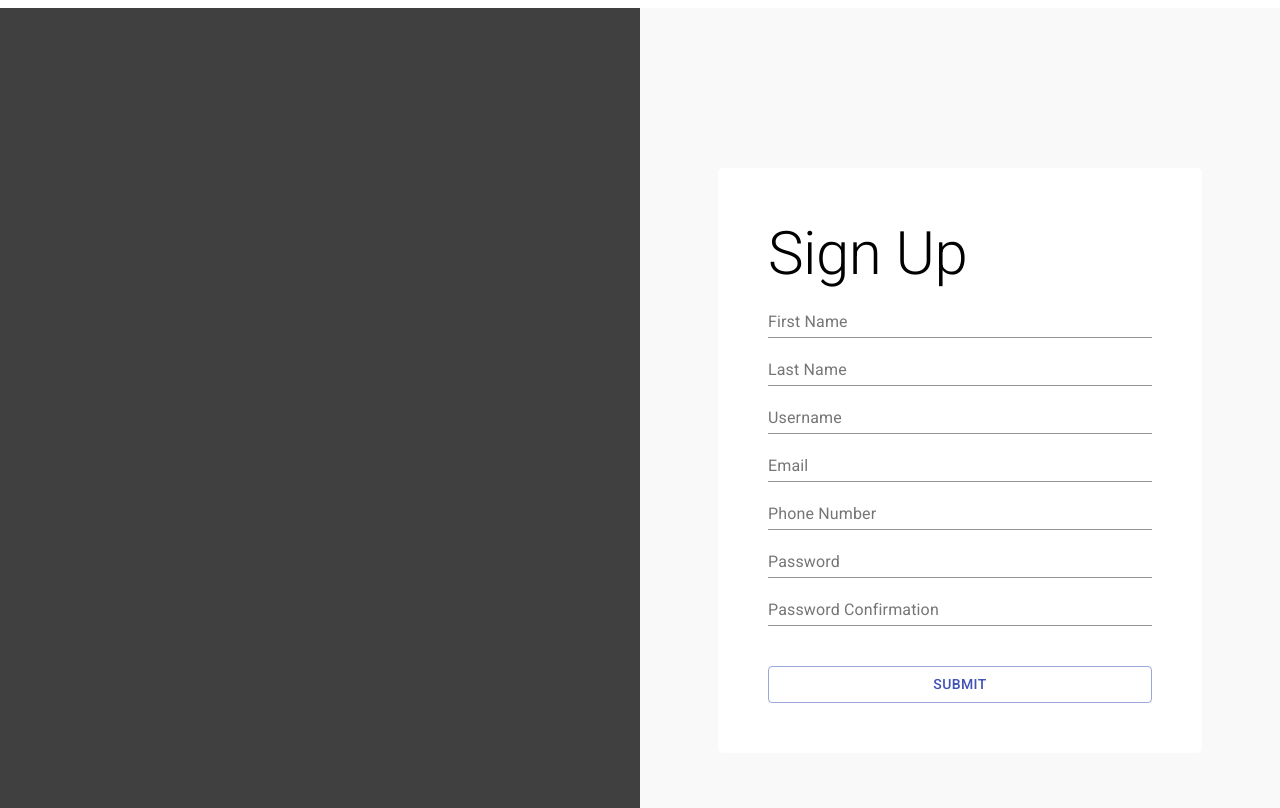
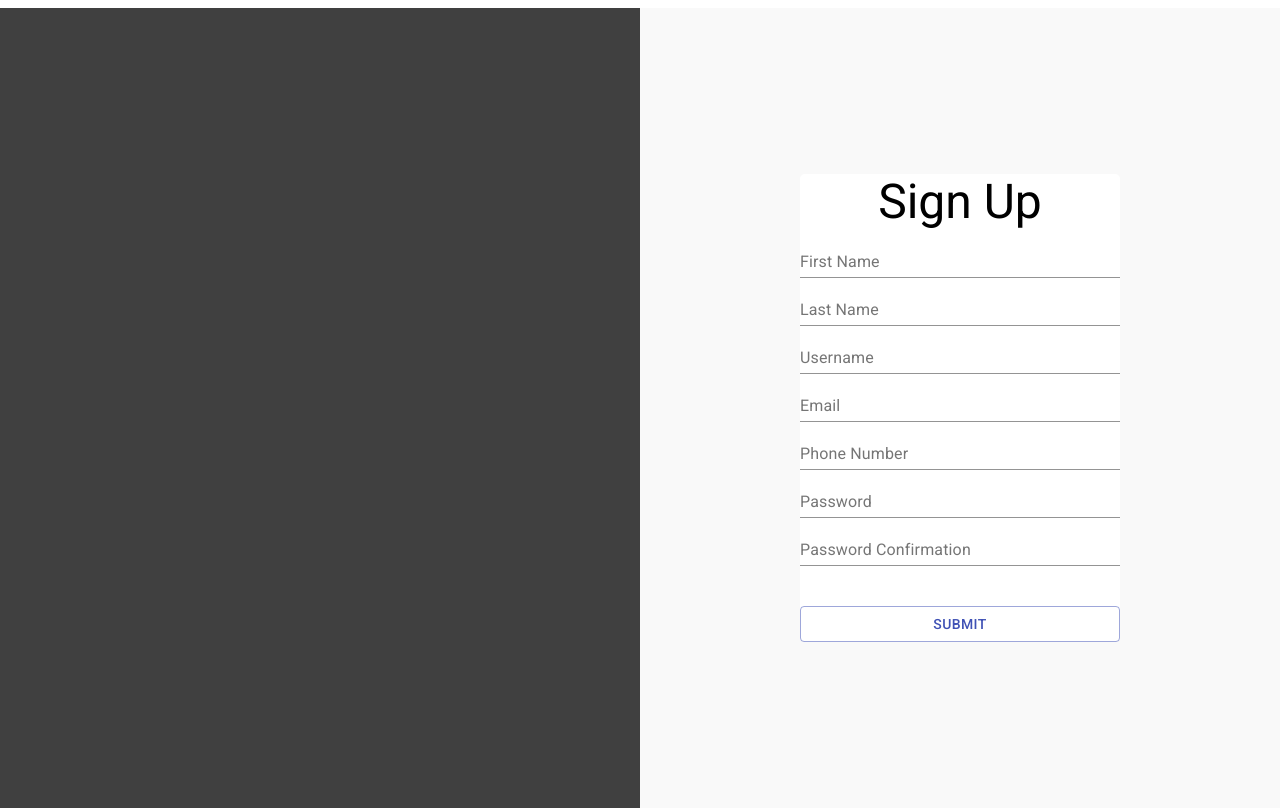
Before and after one commit to SlickJacket/The_Work_Track_App, a Next.js app in the folder work-track-frontend/: page /signup in a window 1280 px wide. Built offline with nearby package versions, Linux system fonts and the light colour scheme.

Commit message:
Added basic layoutfor sidepanel, consisting of searchbar, +new button, dropdown menu and menu items

```diff
--- a/work-track-frontend/components/signupForm.js
+++ b/work-track-frontend/components/signupForm.js
@@ -11,12 +11,7 @@ import Button from "@material-ui/core/Button";
 
 const useStyles = makeStyles((theme) => ({
   container: {
-    width: "30vw",
-    margin: "auto",
-    top: "20%",
-    position: "relative",
     backgroundColor: "white",
-    padding: "50px",
     borderRadius: "5px",
   },
   form: {
@@ -66,7 +61,7 @@ export default function SignupForm() {
 
   return (
     <Box className={classes.container}>
-      <Typography variant="h2">Sign Up</Typography>
+      <Typography variant="h3">Sign Up</Typography>
       <form
         className={classes.form}
         noValidate
--- a/work-track-frontend/pages/projects.js
+++ b/work-track-frontend/pages/projects/projects.js
@@ -2,7 +2,7 @@ import React, { Fragment } from "react";
 import Router, { withRouter } from "next/router";
 import { makeStyles } from "@material-ui/core/styles";
 import Box from "@material-ui/core/Box";
-import SidePanel from "../components/sidePanel";
+import SidePanel from "../../components/sidePanel";
 
 const useStyles = makeStyles((theme) => ({}));
 
--- a/work-track-frontend/pages/signup.js
+++ b/work-track-frontend/pages/signup.js
@@ -5,30 +5,43 @@ import Box from "@material-ui/core/Box";
 import SignupForm from "../components/signupForm";
 
 const useStyles = makeStyles((theme) => ({
+  signupPageMain: {
+    maxWidth: "1200px"
+  },
   sideBox: {
     backgroundColor: "#404040",
-    height: "100vh",
-    width: "50vw",
+    height: "100%",
+    width: "50%",
     position: "absolute",
     left: "0",
   },
   formBox: {
     backgroundColor: "#f9f9f9",
-    height: "100vh",
-    width: "50vw",
     position: "absolute",
     right: "0",
+    width: "50%",
+    height: "100%",
+    display: "flex",
+    flexDirection: "row",
+    alignItems: "center",
+    justifyContent: "center",
+    textAlign: "center"
   },
+  formContainer: {
+    width: "50%",
+  }
 }));
 
 export default function Signup() {
   const classes = useStyles();
   return (
-    <Box>
+    <Box className={classes.signupPageMain}>
       <Box className={classes.sideBox} />
 
       <Box className={classes.formBox}>
+        <Box className={classes.formContainer}>
         <SignupForm />
+        </Box>
       </Box>
     </Box>
   );
```
Also changed, not shown: work-track-frontend/api/sideBarItems.js (added), 2 other files (tests, documents, lock files or other folders).
